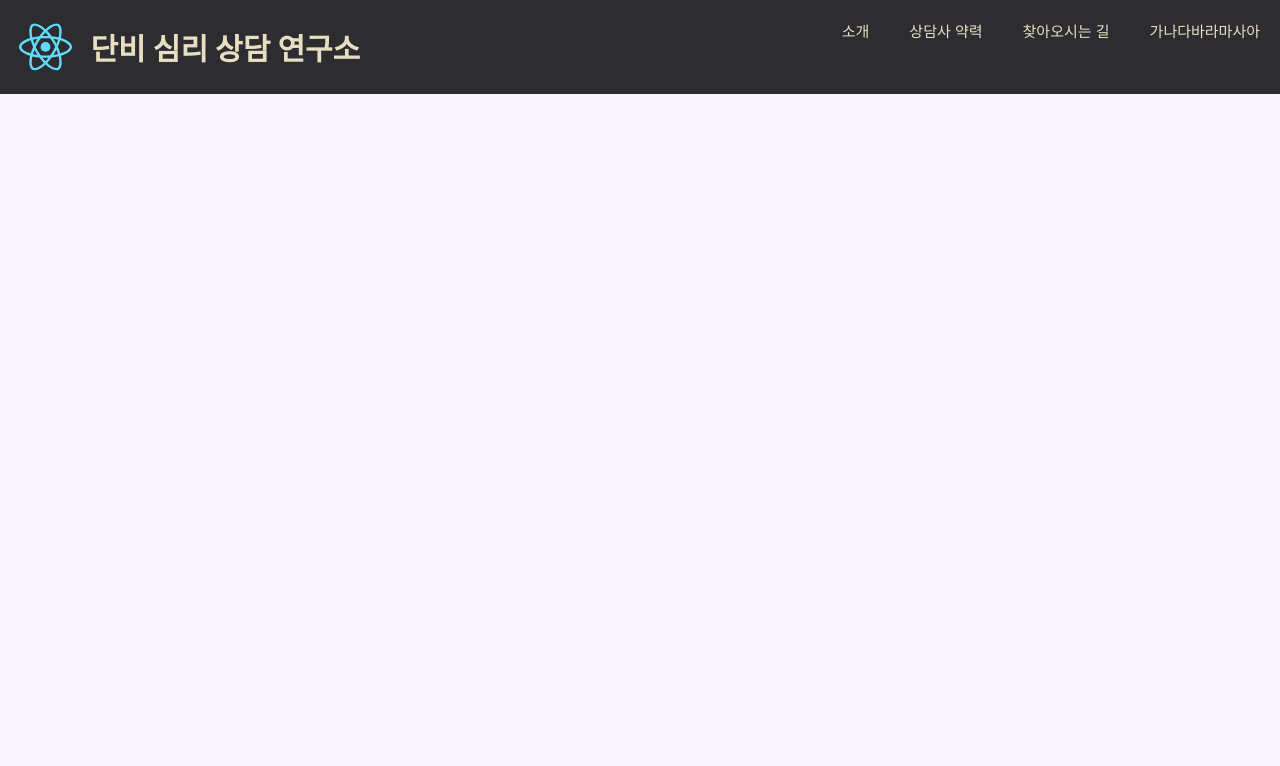
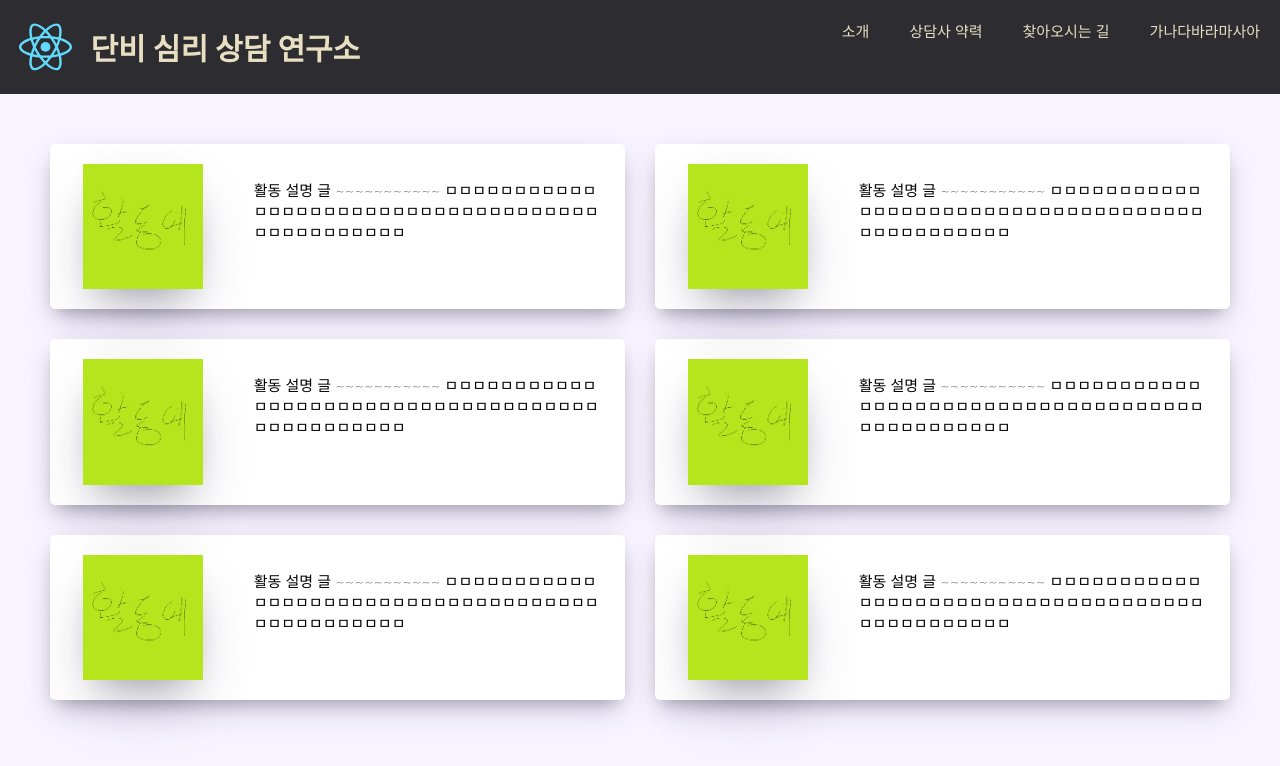
Before and after one commit to danbeesys/frontend, a React (Create React App) app: page / in a window 1280 px wide. Shown: the top 766 px of the page. Built offline with nearby package versions, Linux system fonts and the light colour scheme.

Commit message:
Add Counsel Activity Page

```diff
--- a/src/adviser/Adviser.module.css
+++ b/src/adviser/Adviser.module.css
@@ -3,7 +3,6 @@
     display: flex;
     justify-content: center;
     align-items: center;
-    padding-top: 10vmin;
 }
 
 .picture {
--- /dev/null
+++ b/src/counsel/ActivityBox.js
@@ -0,0 +1,18 @@
+import PropTypes from "prop-types";
+import style from "./ActivityBox.module.css";
+
+function ActivityBox({imageSrc, text}) {
+    return (
+        <div className={style.root}>
+            <img src={imageSrc} className={style.picture} alt="activity"/>
+            <p className={style.text}>{text}</p>
+        </div>
+    );
+}
+
+ActivityBox.propTypes = {
+    imageSrc: PropTypes.string.isRequired,
+    text: PropTypes.string.isRequired
+}
+
+export default ActivityBox;
--- /dev/null
+++ b/src/counsel/ActivityBox.module.css
@@ -0,0 +1,31 @@
+.root {
+    background-color: white;
+    font-weight: 300;
+    padding: 20px;
+    border-radius: 5px;
+    display: grid;
+    grid-template-columns: minmax(15vmin, 1fr) 2fr;
+    grid-gap: 1vmin;
+    text-decoration: none;
+    color: inherit;
+    box-shadow: 0 13px 27px -5px rgba(50, 50, 93, 0.25),
+    0 8px 16px -8px rgba(0, 0, 0, 0.3),
+    0 -6px 16px -6px rgba(0, 0, 0, 0.025);
+    justify-self: center;
+}
+
+.picture {
+    position: relative;
+    max-width: 150px;
+    width: 15vmin;
+    margin-right: 30px;
+    box-shadow: 0 30px 60px -12px rgba(50, 50, 93, 0.25),
+    0 18px 36px -18px rgba(0, 0, 0, 0.3),
+    0 -12px 36px -8px rgba(0, 0, 0, 0.025);
+    justify-self: center;
+}
+
+.text {
+    font-weight: 100;
+    font-size: 15px;
+}
--- a/src/counsel/Counsel.js
+++ b/src/counsel/Counsel.js
@@ -1,8 +1,20 @@
 import Header from "../header/Header"
+import ActivityBox from "./ActivityBox";
+import active from "./active.png"
+import style from "./Counsel.module.css"
 
 function Counsel() {
     return <div>
         <Header />
+        <div className={style.boxes}>
+            <ActivityBox imageSrc={active} text={"활동 설명 글 ~~~~~~~~~~~ ㅁㅁㅁㅁㅁㅁㅁㅁㅁㅁㅁㅁㅁㅁㅁㅁㅁㅁㅁㅁㅁㅁㅁㅁㅁㅁㅁㅁㅁㅁㅁㅁㅁㅁㅁㅁㅁㅁㅁㅁㅁㅁㅁㅁㅁㅁㅁ"} />
+            <ActivityBox imageSrc={active} text={"활동 설명 글 ~~~~~~~~~~~ ㅁㅁㅁㅁㅁㅁㅁㅁㅁㅁㅁㅁㅁㅁㅁㅁㅁㅁㅁㅁㅁㅁㅁㅁㅁㅁㅁㅁㅁㅁㅁㅁㅁㅁㅁㅁㅁㅁㅁㅁㅁㅁㅁㅁㅁㅁㅁ"} />
+            <ActivityBox imageSrc={active} text={"활동 설명 글 ~~~~~~~~~~~ ㅁㅁㅁㅁㅁㅁㅁㅁㅁㅁㅁㅁㅁㅁㅁㅁㅁㅁㅁㅁㅁㅁㅁㅁㅁㅁㅁㅁㅁㅁㅁㅁㅁㅁㅁㅁㅁㅁㅁㅁㅁㅁㅁㅁㅁㅁㅁ"} />
+            <ActivityBox imageSrc={active} text={"활동 설명 글 ~~~~~~~~~~~ ㅁㅁㅁㅁㅁㅁㅁㅁㅁㅁㅁㅁㅁㅁㅁㅁㅁㅁㅁㅁㅁㅁㅁㅁㅁㅁㅁㅁㅁㅁㅁㅁㅁㅁㅁㅁㅁㅁㅁㅁㅁㅁㅁㅁㅁㅁㅁ"} />
+            <ActivityBox imageSrc={active} text={"활동 설명 글 ~~~~~~~~~~~ ㅁㅁㅁㅁㅁㅁㅁㅁㅁㅁㅁㅁㅁㅁㅁㅁㅁㅁㅁㅁㅁㅁㅁㅁㅁㅁㅁㅁㅁㅁㅁㅁㅁㅁㅁㅁㅁㅁㅁㅁㅁㅁㅁㅁㅁㅁㅁ"} />
+            <ActivityBox imageSrc={active} text={"활동 설명 글 ~~~~~~~~~~~ ㅁㅁㅁㅁㅁㅁㅁㅁㅁㅁㅁㅁㅁㅁㅁㅁㅁㅁㅁㅁㅁㅁㅁㅁㅁㅁㅁㅁㅁㅁㅁㅁㅁㅁㅁㅁㅁㅁㅁㅁㅁㅁㅁㅁㅁㅁㅁ"} />
+
+        </div>
     </div>
 }
 
--- /dev/null
+++ b/src/counsel/Counsel.module.css
@@ -0,0 +1,12 @@
+.boxes {
+    display: grid;
+    grid-template-columns: repeat(2, minmax(400px, 1fr));
+    grid-gap: 30px;
+    padding: 50px 50px 50px 50px;
+}
+
+@media screen and (max-width: 1090px) {
+    .boxes {
+        grid-template-columns: 1fr;
+    }
+}
```
